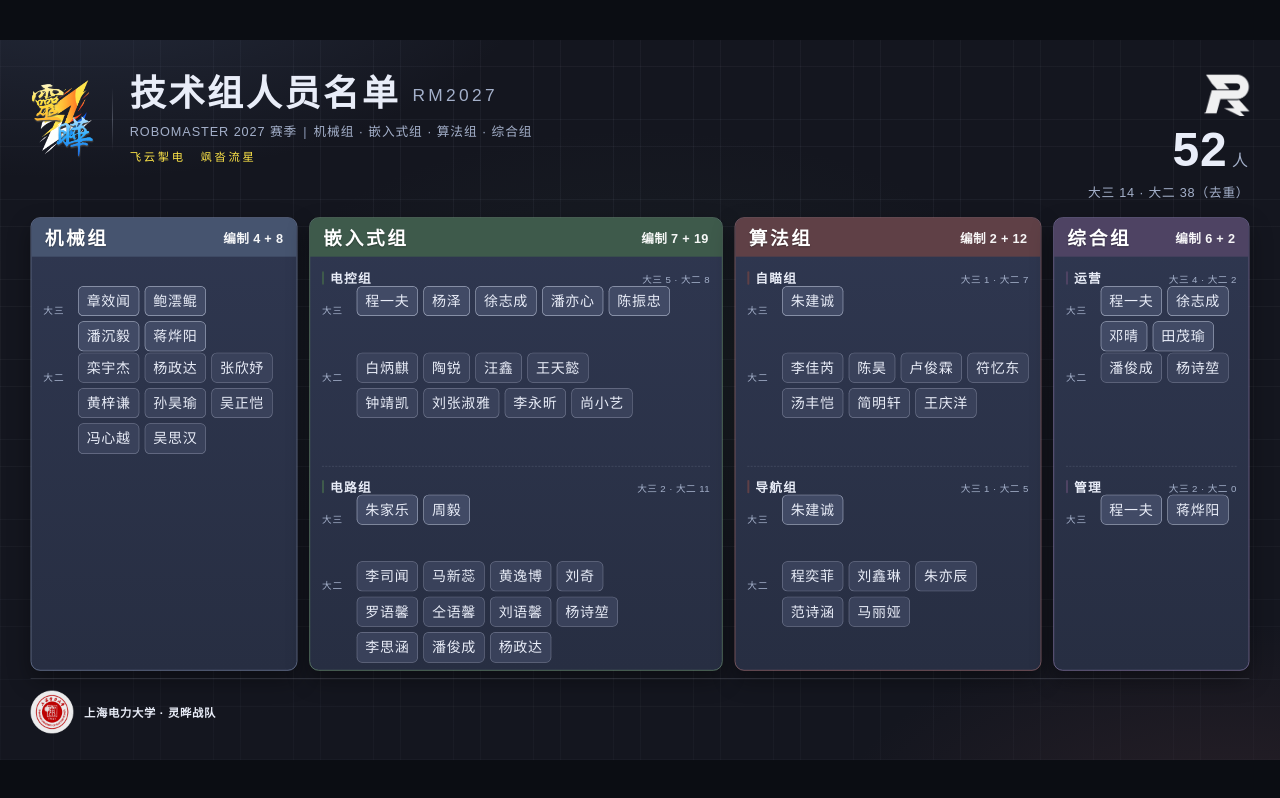
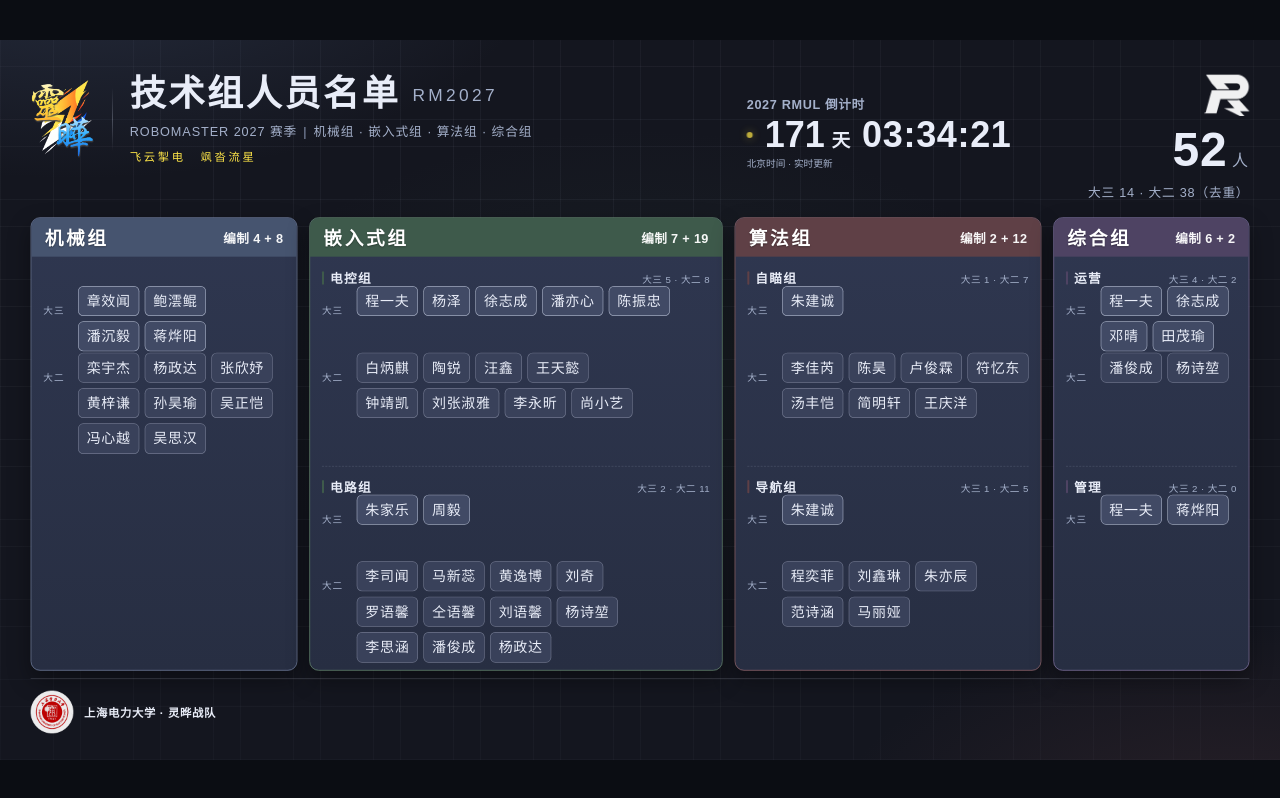
Before and after one commit to xiaozhuABCD1234/rm2027-poster, a React (Vite) app: page / in a window 1280 px wide. Built offline with nearby package versions, Linux system fonts and the light colour scheme.

Commit message:
feat: add live RMUL countdown and fullscreen scaling

```diff
--- a/src/components/CarMatrix.tsx
+++ b/src/components/CarMatrix.tsx
@@ -2,6 +2,7 @@
 import type { CarStats, CarsData } from "../data/roster";
 import { CONTENT_W } from "../lib/util";
 import { AccentLabel, Block, PersonCell } from "./blocks";
+import { Countdown } from "./Countdown";
 import { PosterFooter } from "./PosterFooter";
 import { PosterHeader } from "./PosterHeader";
 
@@ -67,6 +68,7 @@
           note: `人次 ${stats.slots} · ${robots.length} 台机器人`,
         }}
       />
+      <Countdown />
 
       <section
         className="relative z-[1] mt-[var(--gap-band)] flex flex-col gap-[var(--gap-cell)]"
--- /dev/null
+++ b/src/components/Countdown.tsx
@@ -0,0 +1,57 @@
+import { useEffect, useState } from "react";
+
+// 北京时间 2027 年 4 月 1 日零点；时间只参与计算，不显示在海报上。
+const targetTime = Date.parse("2027-04-01T00:00:00+08:00");
+
+function secondsUntilTarget() {
+  return Math.max(0, Math.ceil((targetTime - Date.now()) / 1000));
+}
+
+function twoDigits(value: number) {
+  return String(value).padStart(2, "0");
+}
+
+export function Countdown() {
+  const [remaining, setRemaining] = useState(secondsUntilTarget);
+
+  useEffect(() => {
+    const update = () => setRemaining(secondsUntilTarget());
+    update();
+    const timer = window.setInterval(update, 250);
+    document.addEventListener("visibilitychange", update);
+    return () => {
+      window.clearInterval(timer);
+      document.removeEventListener("visibilitychange", update);
+    };
+  }, []);
+
+  const days = Math.floor(remaining / 86400);
+  const hours = Math.floor((remaining % 86400) / 3600);
+  const minutes = Math.floor((remaining % 3600) / 60);
+  const seconds = remaining % 60;
+
+  return (
+    <aside
+      data-countdown
+      aria-label="2027 RMUL 实时倒计时"
+      aria-live="off"
+      className="pointer-events-none absolute left-[1120px] top-[82px] z-[2] w-[620px] text-ink"
+    >
+      <div className="text-label font-bold tracking-[1px] text-dim">
+        2027 RMUL 倒计时
+      </div>
+      <div className="mt-[5px] flex items-baseline gap-[10px] whitespace-nowrap">
+        <span
+          aria-hidden="true"
+          className="mr-[8px] h-[9px] w-[9px] self-center rounded-full bg-gold shadow-[0_0_15px_rgba(255,230,72,.55)] animate-pulse"
+        />
+        <span className="text-display font-bold">{days}</span>
+        <span className="text-cardtitle font-bold">天</span>
+        <span className="ml-[8px] text-display font-bold tracking-[1px]">
+          {twoDigits(hours)}:{twoDigits(minutes)}:{twoDigits(seconds)}
+        </span>
+      </div>
+      <div className="mt-[3px] text-meta text-dim">北京时间 · 实时更新</div>
+    </aside>
+  );
+}
--- a/src/components/Stage.tsx
+++ b/src/components/Stage.tsx
@@ -9,7 +9,7 @@
 /**
  * 固定 1920x1080 海报舞台，可叠多页做 PPT 式自动播放。
  *
- * - 窗口够大时 1:1，不够时整体等比缩小（不改内部布局）；`force1x` 强制 1:1，供截图/导出。
+ * - 舞台随视口等比缩放（不改内部布局）；`force1x` 强制 1:1，供截图/导出。
  * - 所有页都保持挂载（只切 opacity + inert），这样换页前排版已算好，淡入不会跳版。
  * - 淡入用「新页盖着旧页淡入」：新页 z 更高、立刻开始淡入；旧页延迟一个淡入时长再熄灭，
  *   所以过渡期间屏幕不会变暗（不像两边同时半透明那样会透出底色）。
@@ -31,11 +31,17 @@
     if (force1x) return;
     const fit = () =>
       setScale(
-        Math.min(window.innerWidth / STAGE_W, window.innerHeight / STAGE_H, 1),
+        Math.min(window.innerWidth / STAGE_W, window.innerHeight / STAGE_H),
       );
     fit();
     window.addEventListener("resize", fit);
-    return () => window.removeEventListener("resize", fit);
+    window.visualViewport?.addEventListener("resize", fit);
+    document.addEventListener("fullscreenchange", fit);
+    return () => {
+      window.removeEventListener("resize", fit);
+      window.visualViewport?.removeEventListener("resize", fit);
+      document.removeEventListener("fullscreenchange", fit);
+    };
   }, [force1x]);
 
   return (
--- a/src/components/TechRoster.tsx
+++ b/src/components/TechRoster.tsx
@@ -6,6 +6,7 @@
     type TechSub,
 } from "../data/roster";
 import { AccentLabel, ChipRows } from "./blocks";
+import { Countdown } from "./Countdown";
 import { PosterFooter } from "./PosterFooter";
 import { PosterHeader } from "./PosterHeader";
 
@@ -157,6 +158,7 @@
                     note: `大三 ${stats.g3} · 大二 ${stats.g2}（去重）`,
                 }}
             />
+            <Countdown />
 
             <main className="relative z-[1] mt-[var(--gap-band)] flex h-[var(--band-h)] items-stretch gap-[var(--gap-card)]">
                 {data.groups.map((g) => (
```
